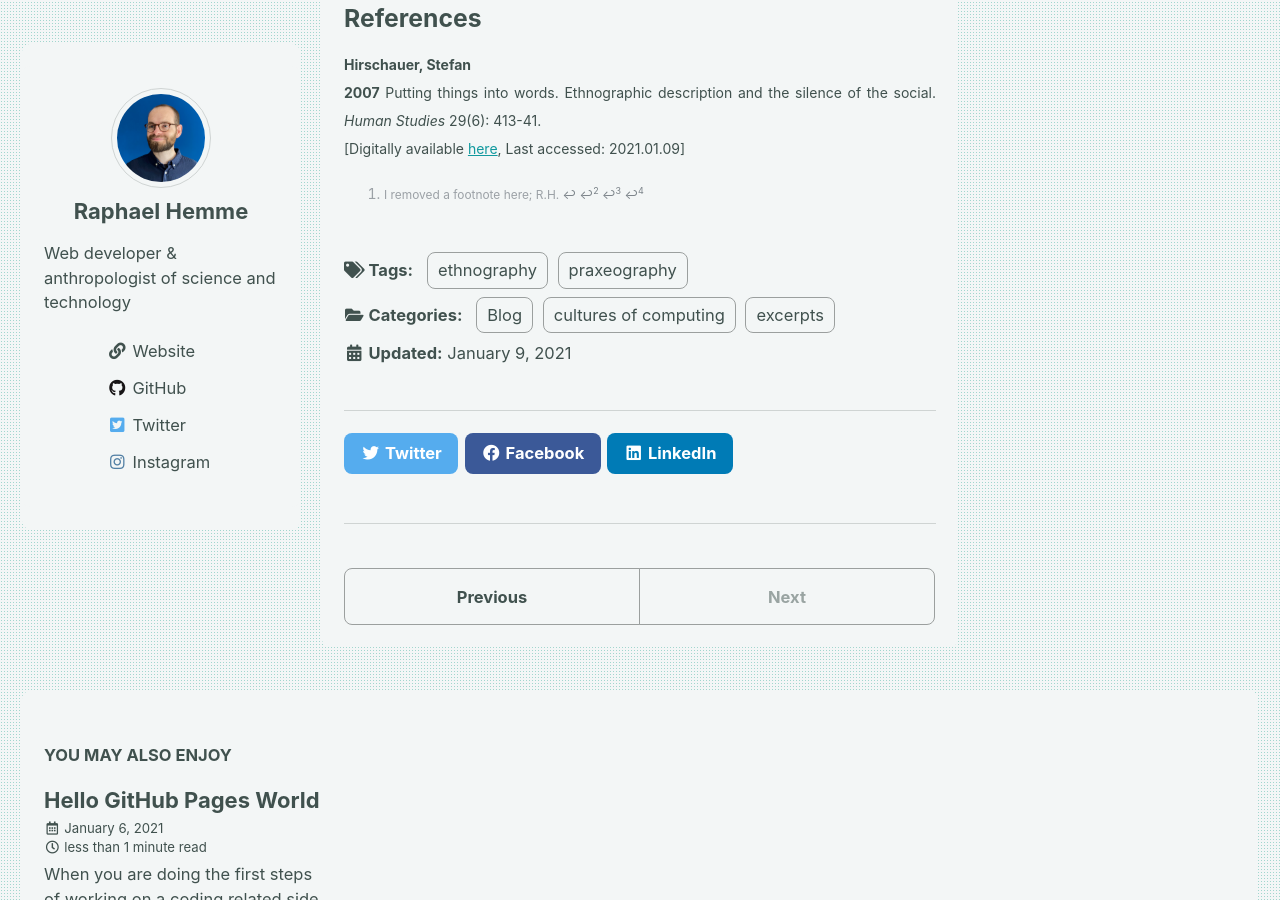
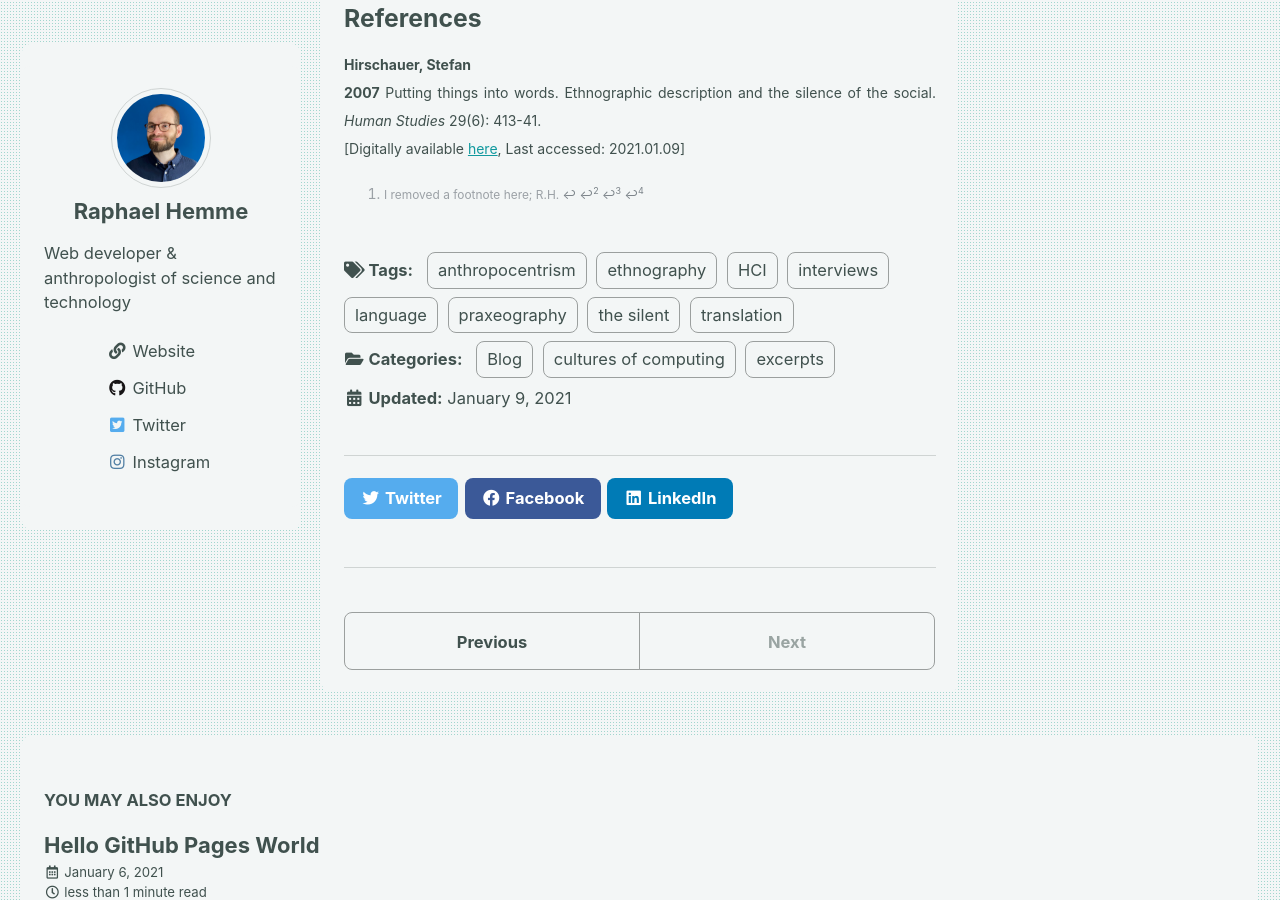
Before and after one commit to Raphael-Hemme/Raphael-Hemme.github.io, a Jekyll site: the page built from _posts/2021-01-09-excerpt-hirschauer-putting-things-into-words.md, in a window 1280 px wide and 900 px high, scrolled down 6482 px. Built offline with Jekyll 4.4.1, drawn with Linux system fonts in a browser that asks for light colours; cached includes are drawn as plain includes; emoji names are drawn with the system emoji font.

Commit message:
Some more minor changes in last blog post

```diff
--- a/_posts/2021-01-09-excerpt-hirschauer-putting-things-into-words.md
+++ b/_posts/2021-01-09-excerpt-hirschauer-putting-things-into-words.md
@@ -7,6 +7,13 @@ categories:
 tags:
   - ethnography
   - praxeography
+  - the silent
+  - interviews
+  - language
+  - anthropocentrism
+  - translation
+  - HCI
+
 ---
 
 ## Context
```
